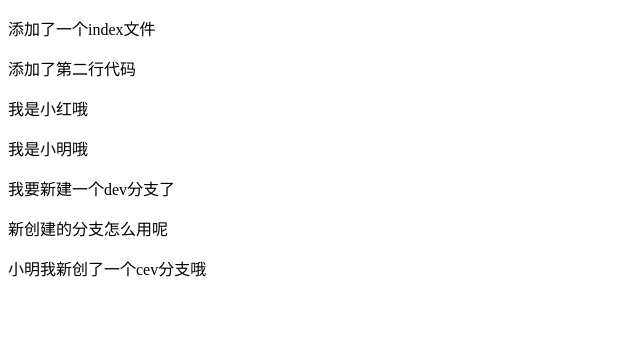
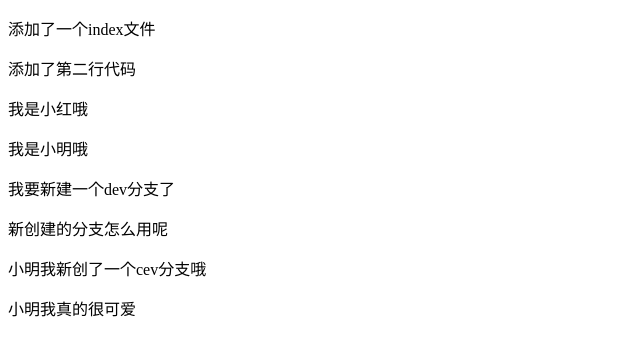
Before and after one commit to lifangzhan/jd_demo, a plain HTML site: page test.html in a window 1280 px wide. Shown: the whole page, without its empty margins (0-640 px from the left). Drawn offline with Linux system fonts and the light colour scheme.

Commit message:
小明觉得自己可爱

```diff
--- a/test.html
+++ b/test.html
@@ -14,5 +14,6 @@
 <p>新创建的分支怎么用呢</p>
 
 <p>小明我新创了一个cev分支哦</p>
+<p>小明我真的很可爱</p>
 </body>
 </html>
```
